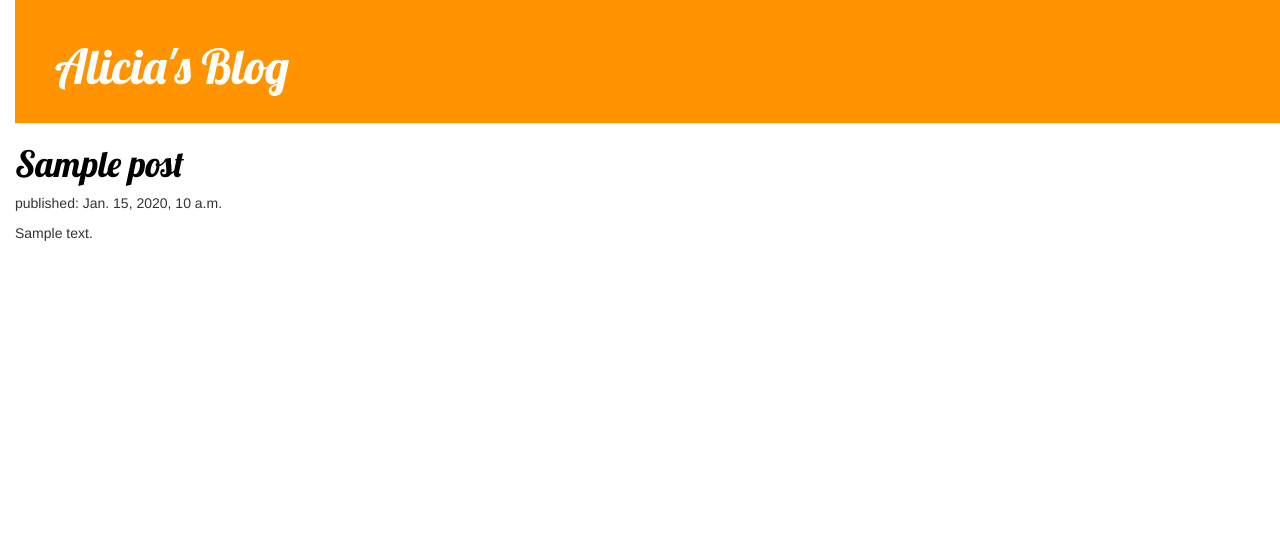
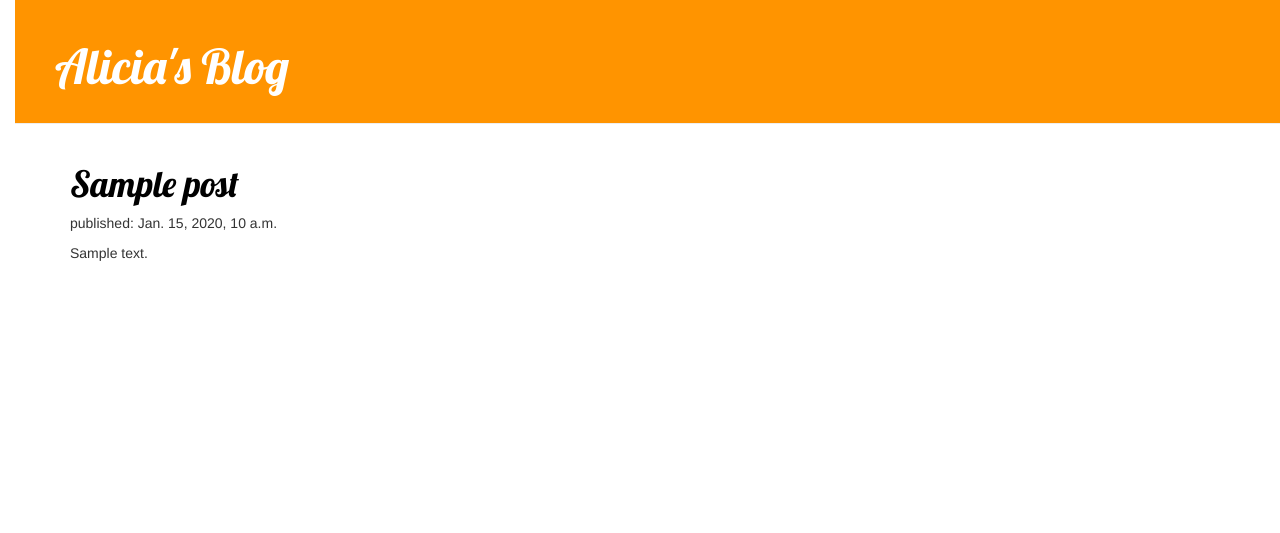
Before and after one commit to aliciasavelly/djangogirls, a Django app: template blog/templates/blog/post_list.html in a window 1280 px wide. Shown: the top 533 px of the page. Run offline with Django 3.2, Linux system fonts and the light colour scheme; the template is opened without the code that fills it: values that come from a table or form of the project are taken from there, others are empty; tables that the repository leaves empty hold one stand-in row (values such as "Sample post"); some libraries are stand-ins or nearby versions.

Commit message:
add grid style layout

```diff
--- a/blog/templates/blog/post_list.html
+++ b/blog/templates/blog/post_list.html
@@ -14,6 +14,9 @@
       <h1><a href="/">Alicia's Blog</a></h1>
     </div>
 
+    <div class="content container">
+      <div class="row">
+        <div class="col-md-8">
           {% for post in posts %}
             <div class="post">
               <h1><a href="">{{ post.title }}</a></h1>
@@ -21,5 +24,8 @@
               <p>{{ post.text|linebreaksbr }}</p>
             </div>
           {% endfor %}
+        </div>
+      </div>
+    </div>
   </body>
 </html>
```
Lines whose indentation alone changed are shown as unchanged.
